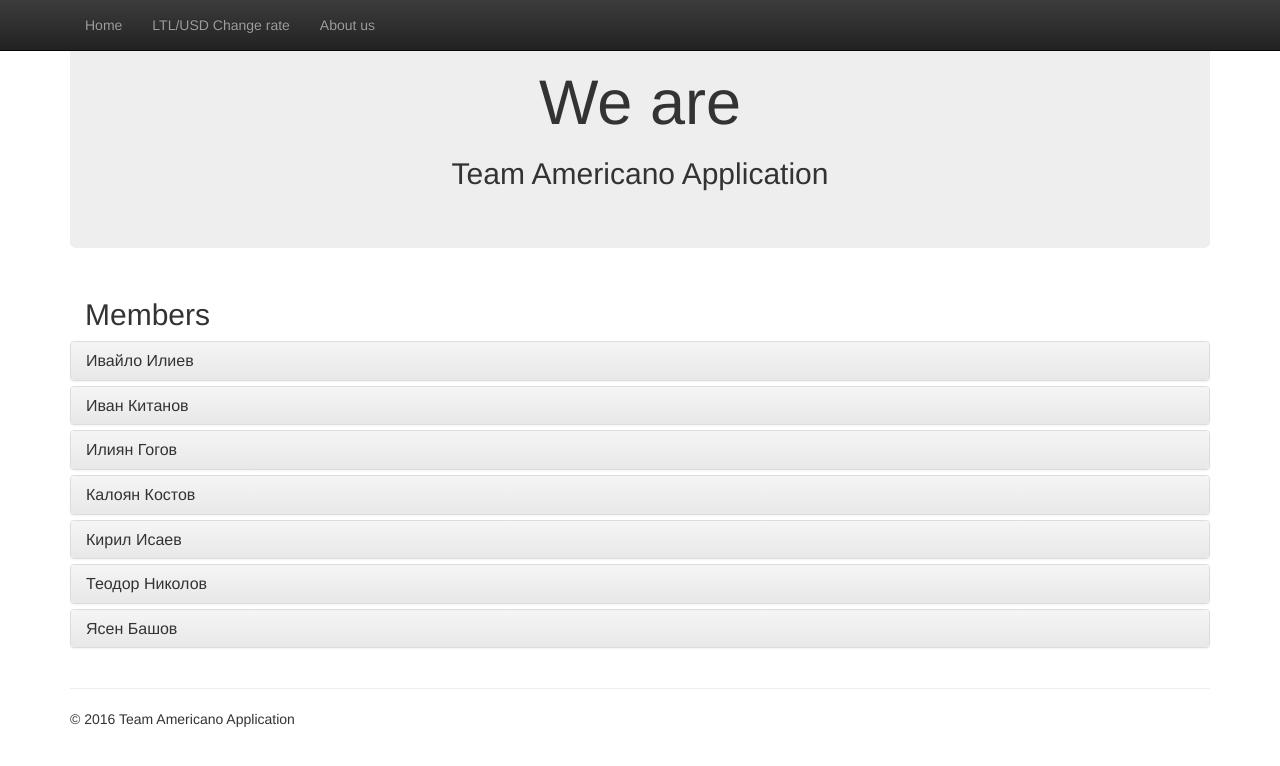
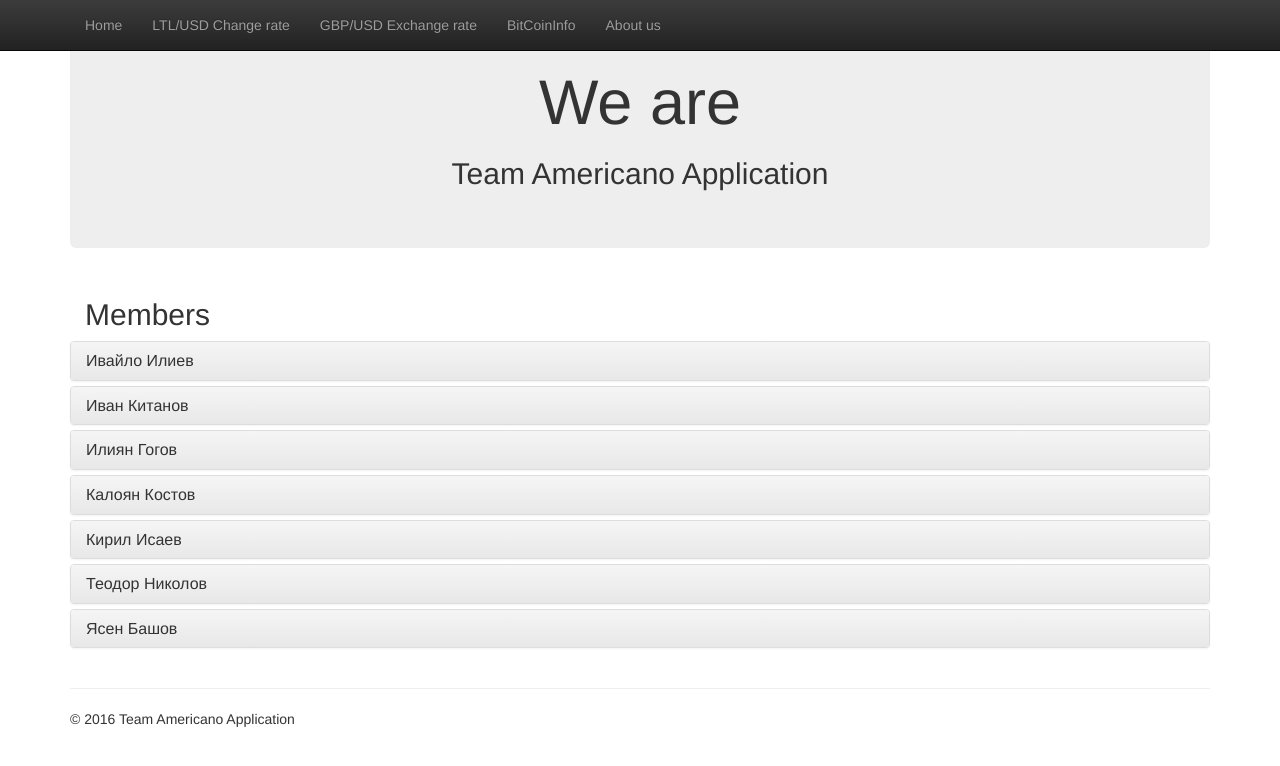
Before and after one commit to Team-Americano-2016/Team-Americano-2016-Project, a website: page AmericanoStatistics/AmericanoStatistics/html/about.html in a window 1280 px wide. Drawn offline with Linux system fonts and the light colour scheme.

Commit message:
html fix again

```diff
--- a/AmericanoStatistics/AmericanoStatistics/html/about.html
+++ b/AmericanoStatistics/AmericanoStatistics/html/about.html
@@ -16,6 +16,8 @@
             <ul class="nav navbar-nav">
                 <li><a href="../index.html">Home</a></li>
                 <li><a href="sampleChart.html">LTL/USD Change rate</a></li>
+                <li><a href="poundChange.html">GBP/USD Exchange rate </a> </li>
+                <li><a href="bitcoinChange.html">BitCoinInfo</a></li>
                 <li><a href="about.html">About us</a></li>
             </ul>
         </div>
```
Also changed, not shown: AmericanoStatistics/AmericanoStatistics/index.html (+1 -2 lines).
